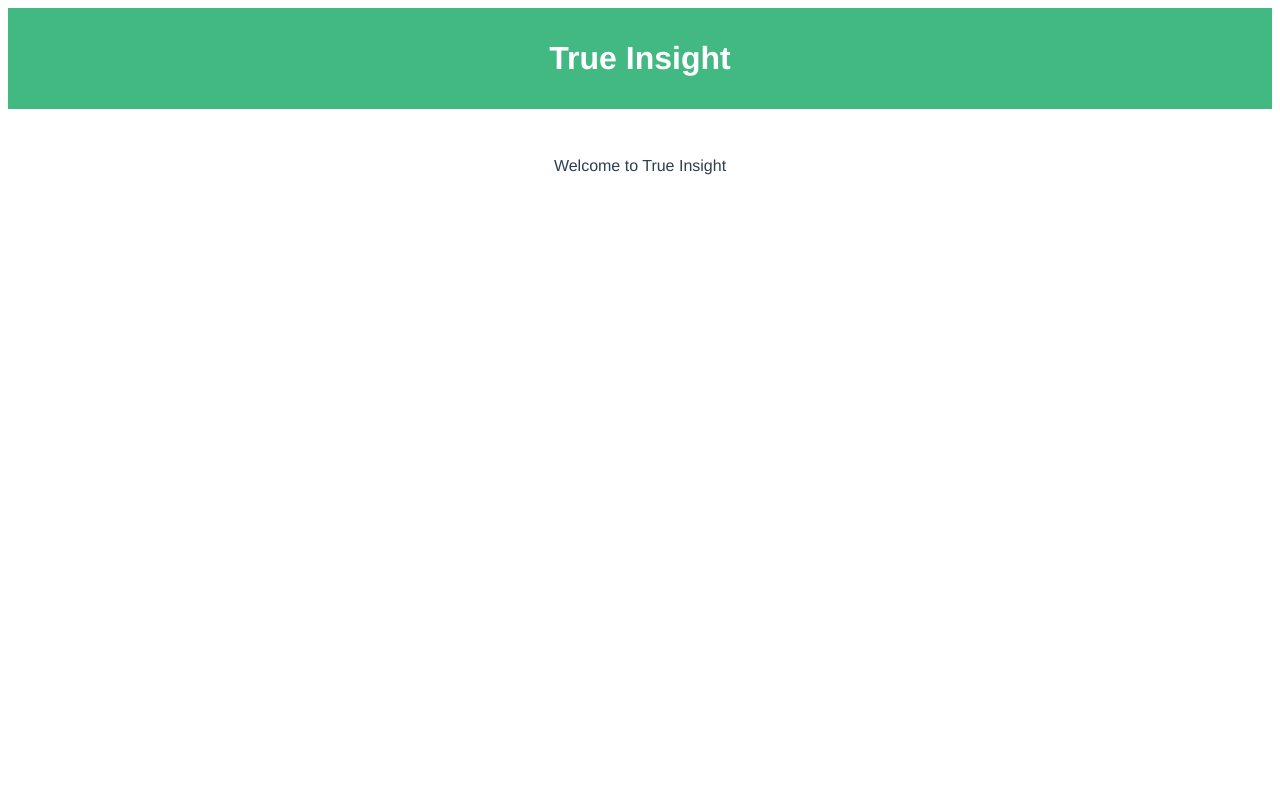
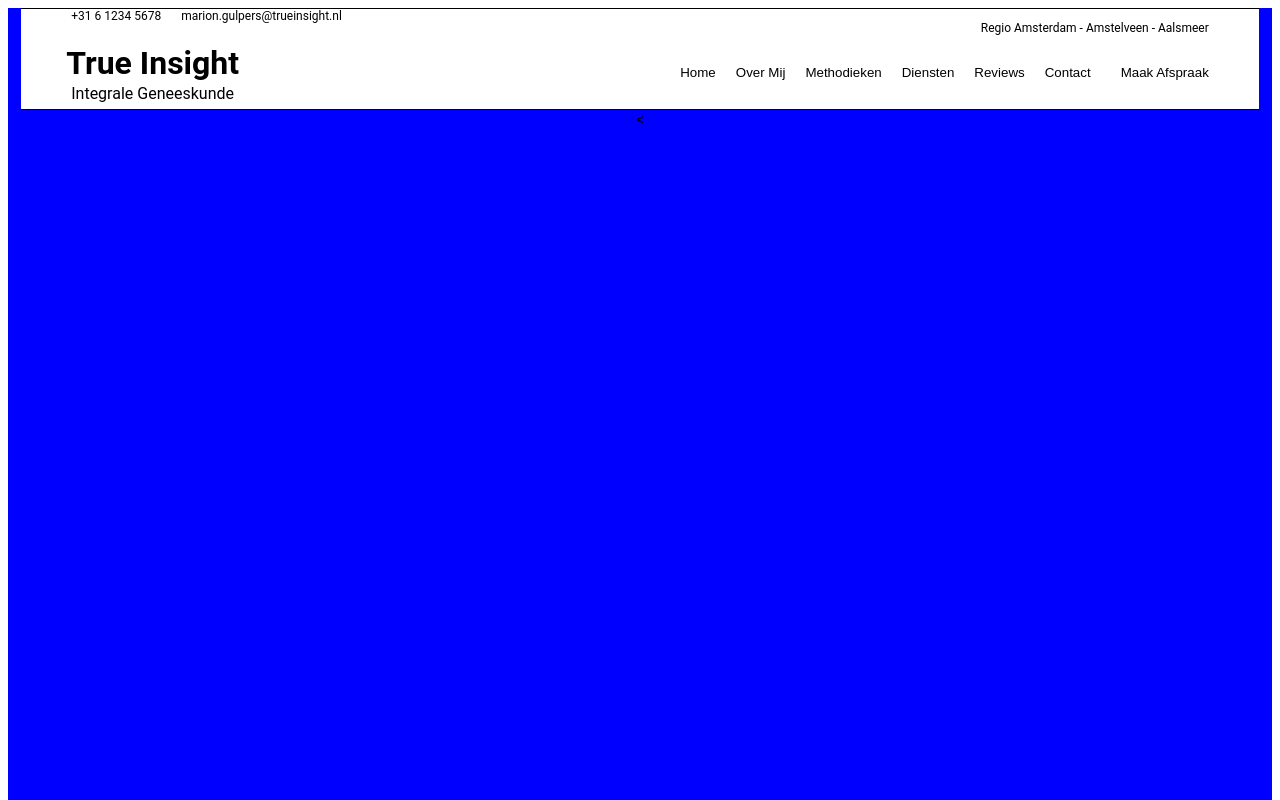
Before and after one commit to Jay-Nagtegaal/true-insight, a Vue app: page / in a window 1280 px wide. Shown: the top 800 px of the page. Built offline with nearby package versions, Linux system fonts and the light colour scheme; the HTML template or start-up script is replaced by a standard one.

Commit message:
Feat: Made the nav bar, made a start with the 'home' page

```diff
--- a/src/App.vue
+++ b/src/App.vue
@@ -1,17 +1,19 @@
 <template>
   <div id="app">
-    <header>
-      <h1>True Insight</h1>
-    </header>
     <main>
-      <p>Welcome to True Insight</p>
+      <Homepage />
     </main>
   </div>
 </template>
 
 <script>
+import Homepage from './pages/Homepage.vue'
+
 export default {
   name: 'App',
+  components: {
+    Homepage
+  },
   data() {
     return {
     }
@@ -20,25 +22,5 @@ export default {
 </script>
 
 <style scoped>
-#app {
-  font-family: Avenir, Helvetica, Arial, sans-serif;
-  text-align: center;
-  color: #2c3e50;
-  margin: 0;
-  padding: 0;
-}
 
-header {
-  background-color: #42b983;
-  padding: 2rem;
-  color: white;
-}
-
-header h1 {
-  margin: 0;
-}
-
-main {
-  padding: 2rem;
-}
 </style>
--- a/src/pages/Homepage.vue
+++ b/src/pages/Homepage.vue
@@ -1,23 +1,27 @@
-<!-- Example page file -->
 <template>
-  <div class="page">
-    <h2>Homepage</h2>
-    <p>This is an example page component.</p>
+  <div class="homepage">
+    <Navbar />
+    <
   </div>
 </template>
 
 <script>
+import Navbar from "./Navbar.vue";
+
 export default {
-  name: 'HomePage'
+  name: 'Homepage',
+  components: {Navbar}
 }
 </script>
 
 <style scoped>
-.page {
-  padding: 2rem;
-}
-
-.page h2 {
-  margin-bottom: 1rem;
+.homepage {
+  display: flex;
+  flex-direction: column;
+  align-items: center;
+  background: blue;
+  width: 100%;
+  height: 1000px;
+  font-family: "Roboto", sans-serif
 }
 </style>
--- /dev/null
+++ b/src/pages/Navbar.vue
@@ -0,0 +1,99 @@
+<script setup>
+
+</script>
+
+<template>
+  <div class="nav-bar">
+    <div class="nav-bar-left">
+      <div class="personal-information">
+        <div class="phone-number"> +31 6 1234 5678</div>
+        <div class="email">marion.gulpers@trueinsight.nl</div>
+      </div>
+      <div class="title">
+        <h1>True Insight</h1>
+        Integrale Geneeskunde
+      </div>
+    </div>
+    <div class="nav-bar-right">
+      <div class="region-information">
+        <p>Regio Amsterdam - Amstelveen - Aalsmeer</p>
+      </div>
+      <div class="nav-bar-buttons">
+        <button class="button">Home</button>
+        <button class="button">Over Mij</button>
+        <button class="button">Methodieken</button>
+        <button class="button">Diensten</button>
+        <button class="button">Reviews</button>
+        <button class="button">Contact</button>
+        <button class="button" id="make-appointment">Maak Afspraak</button>
+      </div>
+    </div>
+  </div>
+</template>
+
+<style scoped>
+.nav-bar {
+  display: flex;
+  width: 90%;
+  height: 100px;
+  background: white;
+  border-bottom: black solid 1px;
+  border-top: black solid 1px;
+  margin-left: 50px;
+  margin-right: 50px;
+  padding-left: 50px;
+  padding-right: 50px;
+  flex-direction: row;
+  justify-content: space-between;
+}
+
+.personal-information {
+  display:  flex;
+  flex-direction: row;
+  gap: 20px;
+  font-size: 12px;
+}
+
+.title h1{
+  margin-bottom: 2px;
+  margin-left: -5px;
+  cursor: pointer;
+}
+
+.nav-bar-buttons {
+  display: flex;
+  align-items: center;
+  margin-left: auto;
+  margin-right: -20px;
+}
+
+.nav-bar-right {
+  display: flex;
+  flex-direction: column;
+}
+.region-information {
+  font-size: 12px;
+  display: flex;
+  justify-content: flex-end;
+}
+
+#make-appointment {
+  padding-left: 20px;
+  padding-right: 20px;
+}
+
+.button {
+  border: 0;
+  background: white;
+  color: black;
+  height: 50px;
+  padding-left: 10px;
+  padding-right: 10px;
+}
+
+.button:hover {
+  background: #135adf;
+  cursor: pointer;
+  color: white;
+}
+</style>
--- a/src/styles/global.css
+++ b/src/styles/global.css
@@ -12,7 +12,7 @@
 }
 
 body {
-  font-family: Avenir, Helvetica, Arial, sans-serif;
+  font-family: "Roboto", sans-serif;
   -webkit-font-smoothing: antialiased;
   -moz-osx-font-smoothing: grayscale;
   color: var(--text-color);
```
Also changed, not shown: src/pages/Home.vue (added, +27 -0 lines).
